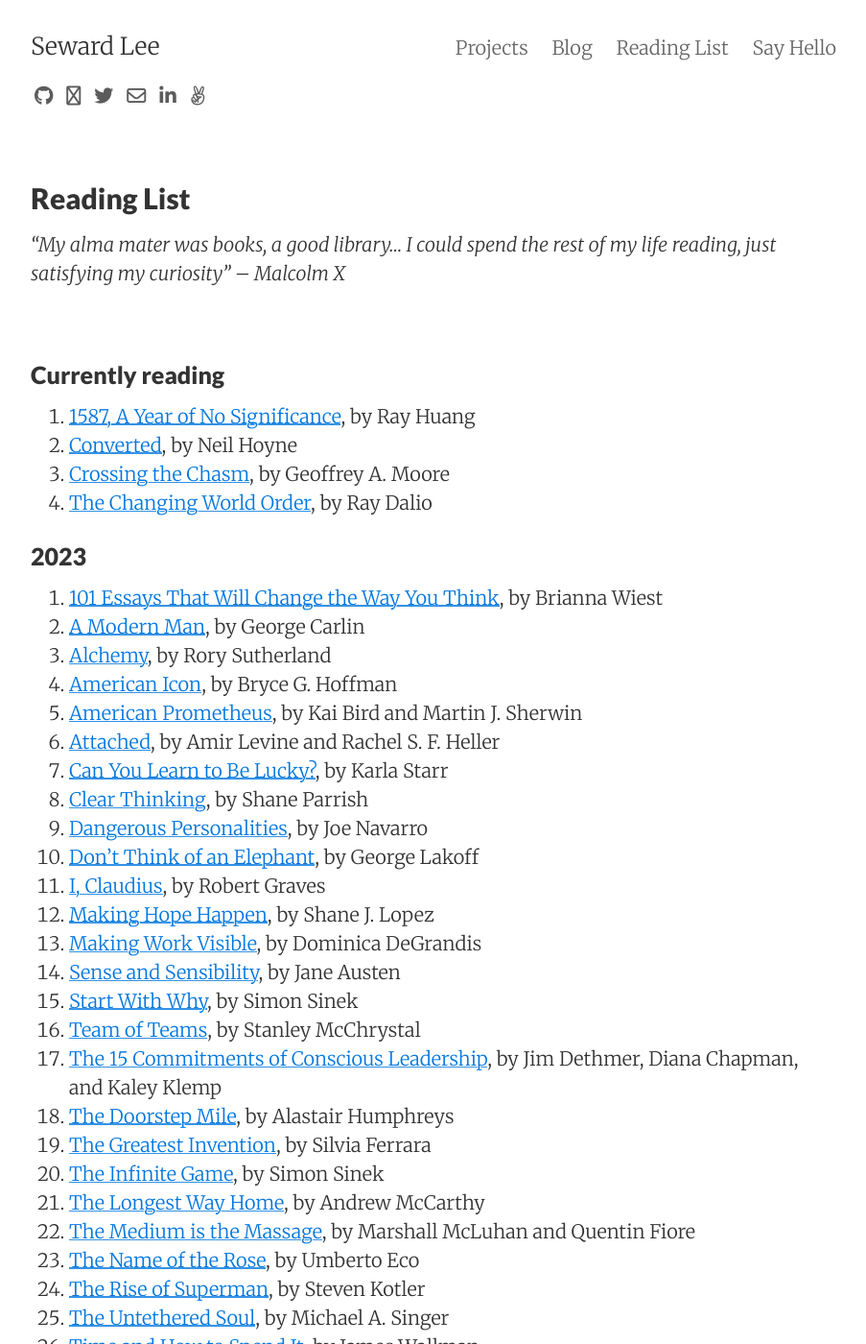
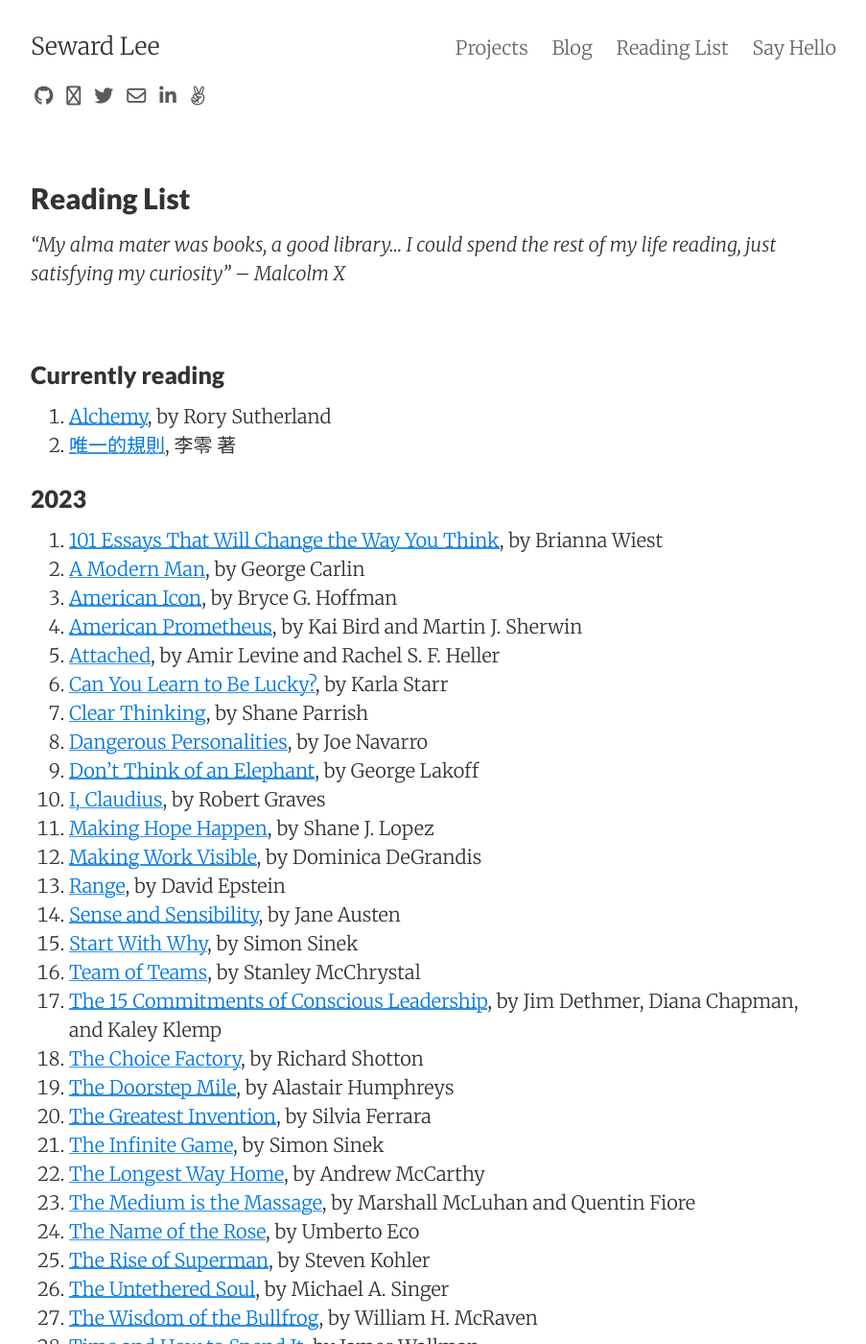
Before and after one commit to sewardlee337/sewardlee337.github.io, a Jekyll site: the page built from readinglist.md, in a window 1280 px wide and 1400 px high. Shown: the whole window at 96% size, without its empty margins (188-1091 px from the left). Built offline with Jekyll 4.4.1, drawn with Linux system fonts in a browser that asks for light colours; nearby versions of some CDN libraries; some of the changed text lies outside the part shown.

Commit message:
update reading list

```diff
--- a/readinglist.md
+++ b/readinglist.md
@@ -12,17 +12,15 @@
 
 ### Currently reading
 
-1. [1587, A Year of No Significance](https://amzn.to/34djZWU), by Ray Huang
-1. [Converted](https://amzn.to/3E2EBPX), by Neil Hoyne
-1. [Crossing the Chasm](https://amzn.to/3FVf3F3), by Geoffrey A. Moore
-1. [The Changing World Order](https://amzn.to/38B3ohG), by Ray Dalio
+1. [Alchemy](https://www.amazon.com/Alchemy-Curious-Science-Creating-Business-ebook/dp/B071DCWRG3/ref=tmm_kin_swatch_0?_encoding=UTF8&qid=1698600497&sr=8-1), by Rory Sutherland
+1. [唯一的規則](https://www.books.com.tw/products/0010462556), 李零 著
+
 
 
 ### 2023
 
 1. [101 Essays That Will Change the Way You Think](https://www.amazon.com/Essays-That-Will-Change-Think-ebook/dp/B01MYMUGQL/ref=tmm_kin_swatch_0?_encoding=UTF8&qid=1690520487&sr=8-1), by Brianna Wiest
 1. [A Modern Man](https://amzn.to/3GKuelK), by George Carlin
-1. [Alchemy](https://www.amazon.com/Alchemy-Curious-Science-Creating-Business-ebook/dp/B071DCWRG3/ref=tmm_kin_swatch_0?_encoding=UTF8&qid=1698600497&sr=8-1), by Rory Sutherland
 1. [American Icon](https://amzn.to/3YaxBbO), by Bryce G. Hoffman
 1. [American Prometheus](https://amzn.to/3ol7l1P), by Kai Bird and Martin J. Sherwin
 1. [Attached](https://www.amazon.com/Attached-Attachment-Find-Keep-Love-Find-ebook/dp/B0049H9AVU/ref=tmm_kin_swatch_0?_encoding=UTF8&qid=1687720325&sr=8-1), by Amir Levine and Rachel S. F. Heller
@@ -33,23 +31,27 @@
 1. [I, Claudius](https://www.amazon.com/I-Claudius-Robert-Graves-ebook/dp/B07NMNS2NY/ref=tmm_kin_swatch_0?_encoding=UTF8&qid=1692596081&sr=8-1), by Robert Graves
 1. [Making Hope Happen](https://amzn.to/3ogUkqb), by Shane J. Lopez
 1. [Making Work Visible](https://www.amazon.com/Making-Work-Visible-Second-Exposing-ebook/dp/B09L3B9YK1/ref=tmm_kin_swatch_0?_encoding=UTF8&qid=1694974759&sr=8-1), by Dominica DeGrandis
+1. [Range](https://www.amazon.com/Range-Generalists-Triumph-Specialized-World/dp/0735214484), by David Epstein
 1. [Sense and Sensibility](https://www.amazon.com/Sense-Sensibility-Penguin-Red-Classics-ebook/dp/B002XHNOKQ/ref=sr_1_1?keywords=sense+and+sensibility+penguin+kindle&qid=1692069649&sr=8-1), by Jane Austen
 1. [Start With Why](https://www.amazon.com/Start-Why-Leaders-Inspire-Everyone-ebook/dp/B002Q6XUE4/ref=tmm_kin_swatch_0?_encoding=UTF8&qid=1694378736&sr=8-1), by Simon Sinek
 1. [Team of Teams](https://amzn.to/3IWlWZN), by Stanley McChrystal
 1. [The 15 Commitments of Conscious Leadership](https://amzn.to/41YfqYB), by Jim Dethmer, Diana Chapman, and Kaley Klemp
+1. [The Choice Factory](https://www.amazon.com/Choice-Factory-behavioural-biases-influence/dp/085719609X), by Richard Shotton
 1. [The Doorstep Mile](https://www.amazon.com/Doorstep-Mile-Live-Adventurously-Every-ebook/dp/B082BGD7QR/ref=tmm_kin_swatch_0?_encoding=UTF8&qid=1687644616&sr=8-1), by Alastair Humphreys
 1. [The Greatest Invention](https://www.amazon.com/Greatest-Invention-History-Mysterious-Scripts-ebook/dp/B092T97RRM/ref=tmm_kin_swatch_0?_encoding=UTF8&qid=1688506774&sr=8-1), by Silvia Ferrara
 1. [The Infinite Game](https://amzn.to/3m24PMV), by Simon Sinek
 1. [The Longest Way Home](https://www.amazon.com/Longest-Way-Home-Courage-Settle-ebook/dp/B0061OI0VK/ref=tmm_kin_swatch_0?_encoding=UTF8&qid=1692481735&sr=8-1), by Andrew McCarthy
 1. [The Medium is the Massage](https://amzn.to/3YGt9lg), by Marshall McLuhan and Quentin Fiore
 1. [The Name of the Rose](https://amzn.to/3oitMoS), by Umberto Eco
-1. [The Rise of Superman](https://amzn.to/3MKiIuo), by Steven Kotler
+1. [The Rise of Superman](https://amzn.to/3MKiIuo), by Steven Kohler
 1. [The Untethered Soul](https://www.amazon.com/Untethered-Soul-Journey-Beyond-Yourself-ebook/dp/B003TU29WA/ref=tmm_kin_swatch_0?_encoding=UTF8&qid=1696753133&sr=8-1), by Michael A. Singer
+1. [The Wisdom of the Bullfrog](https://www.amazon.com/Wisdom-Bullfrog-Leadership-Made-Simple-ebook/dp/B0B8YX2GTB), by William H. McRaven
 1. [Time and How to Spend It](https://amzn.to/3ZQCx6x), by James Wallman
-1. [Toyota Production System](https://www.amazon.com/Toyota-Production-System-Beyond-Large-Scale-ebook/dp/B00SC849YK/ref=tmm_kin_swatch_0?_encoding=UTF8&qid=1695536221&sr=8-1), by Taiichi Ohno
+1. [Toyota Production System](https://www.amazon.com/Toyota-Production-System-Beyond-Large-Scale/dp/0915299143), by Taiichi Ohno
+1. [What Got You Here Won't Get You There](https://www.amazon.com/What-Got-Here-Wont-There/dp/1401301304), by Marshall Goldsmith
 1. [善戰者說](https://bit.ly/3ZqfsYa), 宮玉振 著
 1. [王陽明的心學](https://bit.ly/3z00T2z), 廖春紅 著
-1. [唯一的規則](https://www.books.com.tw/products/0010462556), 李零 著
+1. [武林正史](https://www.books.com.tw/products/0010811371?sloc=main), 古人很潮 編著
 
 
 ### 2022
```
